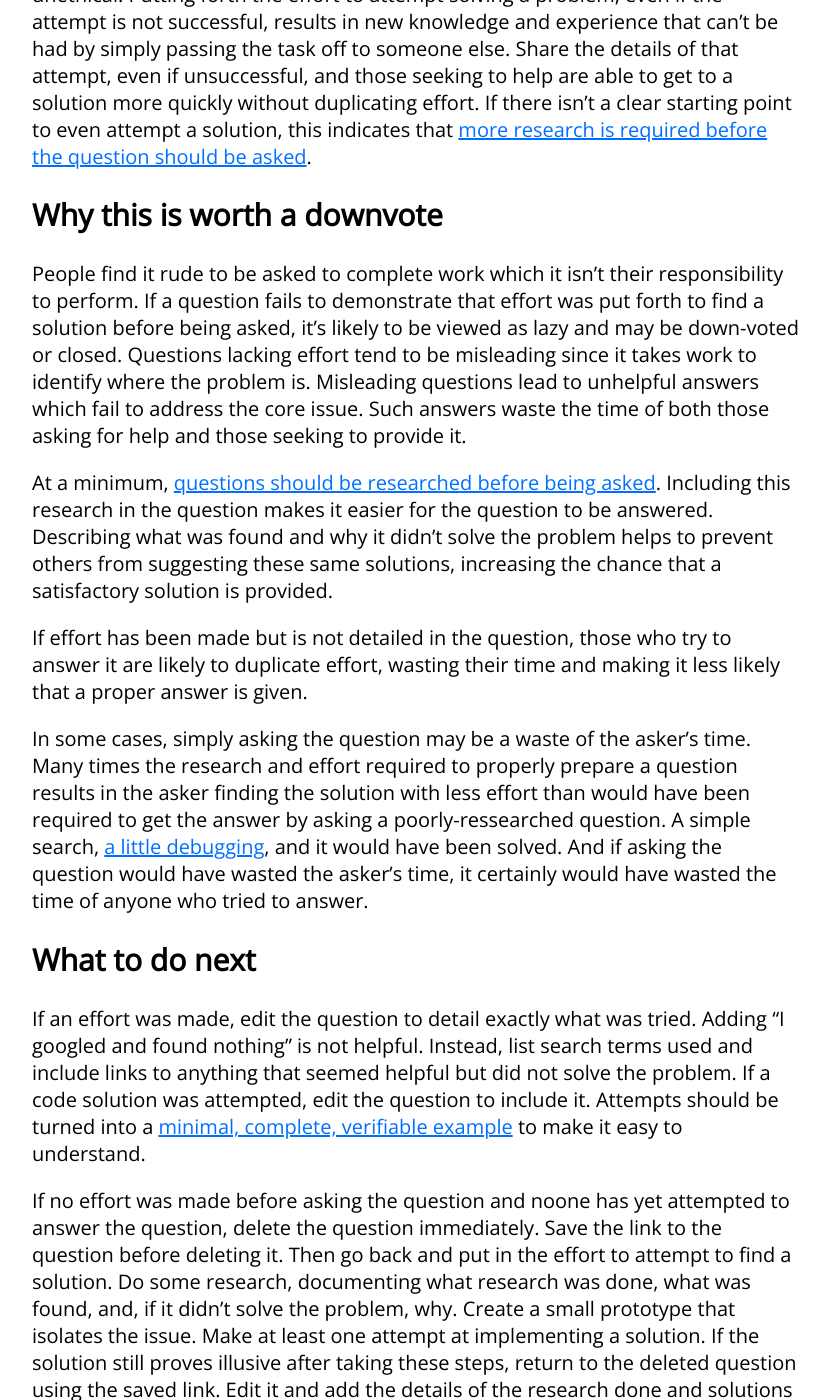
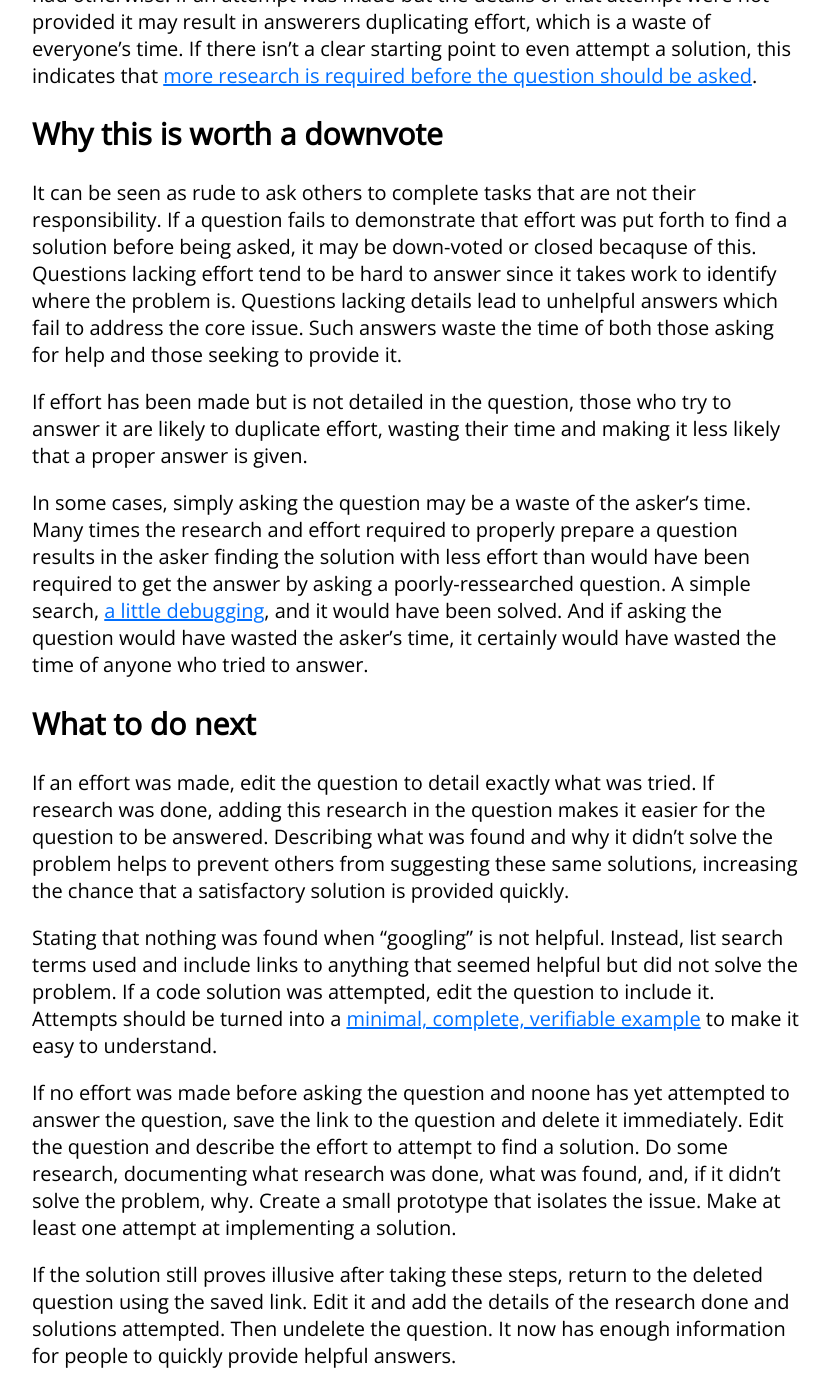
Before and after one commit to WillSullivan/idownvotedbecause, a Jekyll site: the page built from stackoverflow/noattemptmade.md, in a window 1280 px wide and 1400 px high, scrolled down 463 px. Shown: the whole window, without its empty margins (224-1053 px from the left). Built offline with Jekyll 4.4.1, drawn with Linux system fonts in a browser that asks for light colours; comment, search, counter and statistics services are not loaded; some of the changed text lies outside the part shown.

Commit message:
Update noattemptmade.md

```diff
--- a/stackoverflow/noattemptmade.md
+++ b/stackoverflow/noattemptmade.md
@@ -8,17 +8,14 @@ redirect_from:
   - NoEffort
   - noeffort
 ---
-{::comment}Trying a different tone in this one, referring to the OP as "we" instead of "you"{:/}
 ## It appears no attempt was made {#introduction}
-There's work to be done. Whether it be homework or an assigned task at work, the person to whom it was assigned is expected to complete it. Even if it seems the task is too hard or there isn't a clear starting point, it's expected that an effort be made.
+There's work to be done, whether it is homework or an assigned task , the person to whom it was assigned is expected to complete it. Even if it seems the task is too hard or there isn't a clear starting point, an effort should be made.
 
 ## Why this is a problem {#whythisisaproblem}
-StackOverflow is not a place to pass off one's assigned work. Asking other people to do work which it isn't their responsibility to complete borders on the rude and unethical. Putting forth the effort to attempt solving a problem, even if the attempt is not successful, results in new knowledge and experience that can't be had by simply passing the task off to someone else. Share the details of that attempt, even if unsuccessful, and those seeking to help are able to get to a solution more quickly without duplicating effort. If there isn't a clear starting point to even attempt a solution, this indicates that [more research is required before the question should be asked](/noresearch).
+Asking other people to complete a task as if they were assigned it in the first place is seen as rude. Putting forth the effort to attempt solving a problem, even if the attempt is not successful, results in new knowledge and experience that can't be had otherwise. If an attempt was made but the details of that attempt were not provided it may result in answerers duplicating effort, which is a waste of everyone's time. If there isn't a clear starting point to even attempt a solution, this indicates that [more research is required before the question should be asked](/noresearch).
 
 ## Why this is worth a downvote {#whythisisworthadownvote}
-People find it rude to be asked to complete work which it isn't their responsibility to perform. If a question fails to demonstrate that effort was put forth to find a solution before being asked, it's likely to be viewed as lazy and may be down-voted or closed. Questions lacking effort tend to be misleading since it takes work to identify where the problem is. Misleading questions lead to unhelpful answers which fail to address the core issue. Such answers waste the time of both those asking for help and those seeking to provide it.
-
-At a minimum, [questions should be researched before being asked](/noresearch). Including this research in the question makes it easier for the question to be answered. Describing what was found and why it didn't solve the problem helps to prevent others from suggesting these same solutions, increasing the chance that a satisfactory solution is provided.
+It can be seen as rude to ask others to complete tasks that are not their responsibility. If a question fails to demonstrate that effort was put forth to find a solution before being asked, it may be down-voted or closed becaquse of this. Questions lacking effort tend to be hard to answer since it takes work to identify where the problem is. Questions lacking details lead to unhelpful answers which fail to address the core issue. Such answers waste the time of both those asking for help and those seeking to provide it.
 
 If effort has been made but is not detailed in the question, those who try to answer it are likely to duplicate effort, wasting their time and making it less likely that a proper answer is given.
 
@@ -26,9 +23,13 @@ In some cases, simply asking the question may be a waste of the asker's time. Ma
 
 ## What to do next {#whattodonext}
 {::comment}In this section, cover how the problem can be fixed.{:/}
-If an effort was made, edit the question to detail exactly what was tried. Adding "I googled and found nothing" is not helpful. Instead, list search terms used and include links to anything that seemed helpful but did not solve the problem. If a code solution was attempted, edit the question to include it. Attempts should be turned into a [minimal, complete, verifiable example](https://stackoverflow.com/help/mcve) to make it easy to understand.
+If an effort was made, edit the question to detail exactly what was tried. If research was done, adding this research in the question makes it easier for the question to be answered. Describing what was found and why it didn't solve the problem helps to prevent others from suggesting these same solutions, increasing the chance that a satisfactory solution is provided quickly.
 
-If no effort was made before asking the question and noone has yet attempted to answer the question, delete the question immediately. Save the link to the question before deleting it. Then go back and put in the effort to attempt to find a solution. Do some research, documenting what research was done, what was found, and, if it didn't solve the problem, why. Create a small prototype that isolates the issue. Make at least one attempt at implementing a solution. If the solution still proves illusive after taking these steps, return to the deleted question using the saved link. Edit it and add the details of the research done and solutions attempted. Then undelete the question. It now has enough information for people to attempt an answer.
+Stating that nothing was found when "googling" is not helpful. Instead, list search terms used and include links to anything that seemed helpful but did not solve the problem. If a code solution was attempted, edit the question to include it. Attempts should be turned into a [minimal, complete, verifiable example](https://stackoverflow.com/help/mcve) to make it easy to understand.
+
+If no effort was made before asking the question and noone has yet attempted to answer the question, save the link to the question and delete it immediately. Edit the question and describe the effort to attempt to find a solution. Do some research, documenting what research was done, what was found, and, if it didn't solve the problem, why. Create a small prototype that isolates the issue. Make at least one attempt at implementing a solution.
+
+If the solution still proves illusive after taking these steps, return to the deleted question using the saved link. Edit it and add the details of the research done and solutions attempted. Then undelete the question. It now has enough information for people to quickly provide helpful answers.
 
 {::comment}The following paragraphs should be added as is to the bottom of all pages{:/}
 ## Leave a comment! {#leaveacomment}
```
